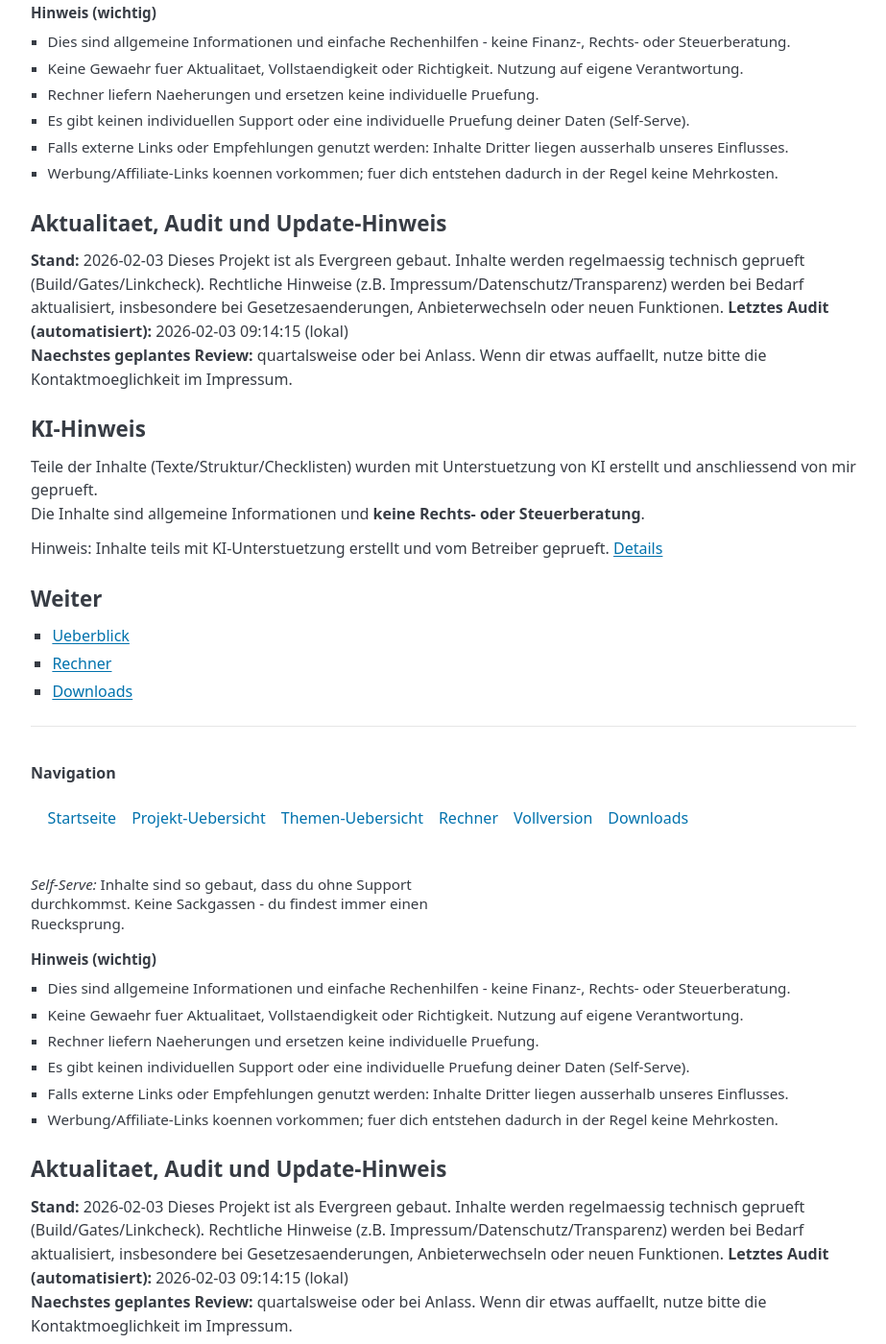
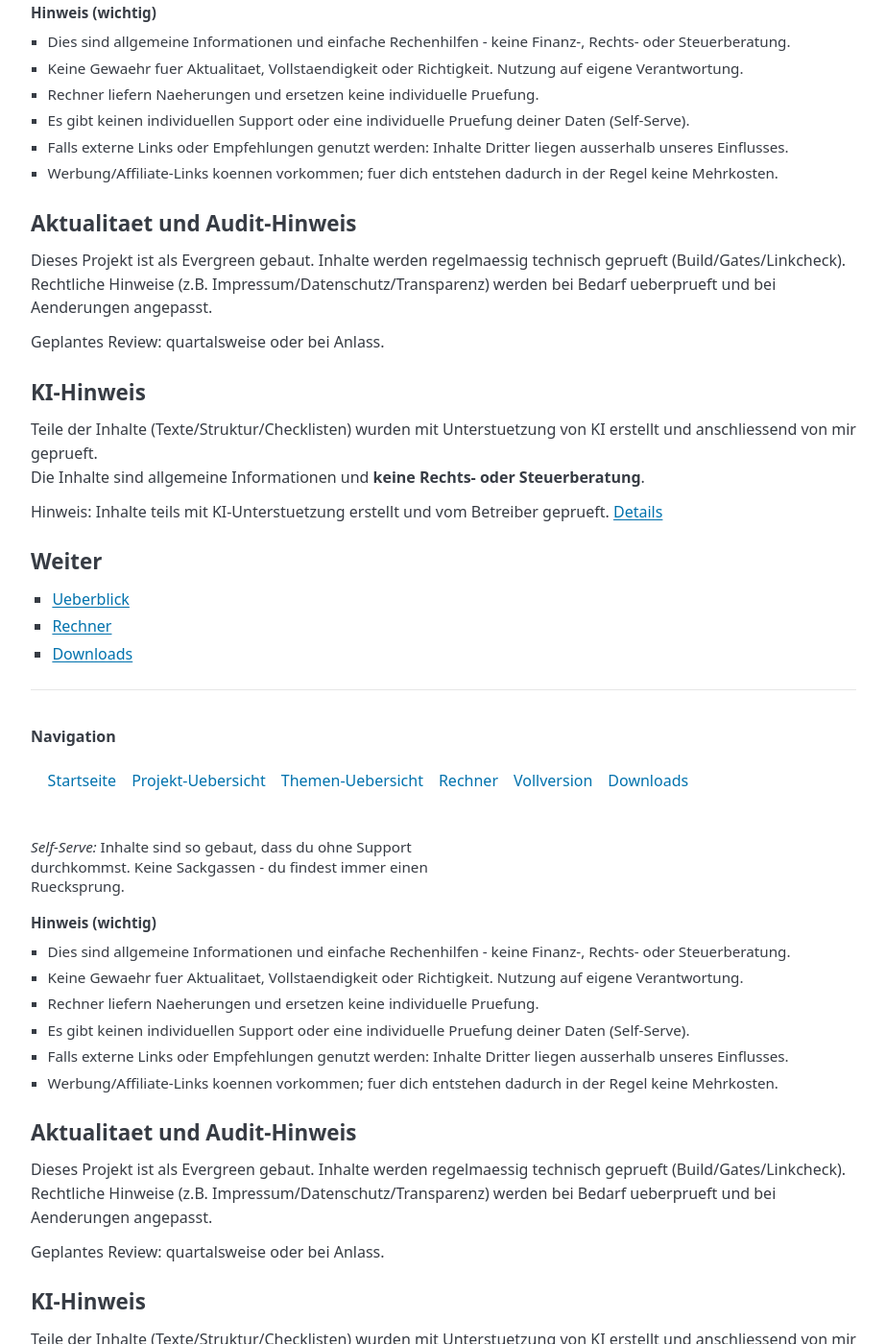
Before and after one commit to gluecklich-tools/einfach-geld-ordnen, a Jekyll site: the page built from seiten/audit.md, in a window 1280 px wide and 1400 px high, scrolled down 808 px. Shown: the whole window at 96% size, without its empty margins (178-1101 px from the left). Built offline with Jekyll 4.4.1, drawn with Linux system fonts in a browser that asks for light colours.

Commit message:
Klaus-Run: automated gates + push 2026-02-21 21:23

```diff
--- a/_includes/disclaimer_finanzinfo.html
+++ b/_includes/disclaimer_finanzinfo.html
@@ -11,14 +11,11 @@
 </section>
 
 <!-- EGO_AUDIT_UPDATE_HINT -->
-## Aktualitaet, Audit und Update-Hinweis
-**Stand:** 2026-02-03
-Dieses Projekt ist als Evergreen gebaut. Inhalte werden regelmaessig technisch geprueft (Build/Gates/Linkcheck). Rechtliche Hinweise (z.B. Impressum/Datenschutz/Transparenz) werden bei Bedarf aktualisiert, insbesondere bei Gesetzesaenderungen, Anbieterwechseln oder neuen Funktionen.
-**Letztes Audit (automatisiert):** 2026-02-03 09:14:15 (lokal)
-**Naechstes geplantes Review:** quartalsweise oder bei Anlass.
-Wenn dir etwas auffaellt, nutze bitte die Kontaktmoeglichkeit im Impressum.
+## Aktualitaet und Audit-Hinweis
 
-<!-- EGO_AI_HINT -->
+Dieses Projekt ist als Evergreen gebaut. Inhalte werden regelmaessig technisch geprueft (Build/Gates/Linkcheck). Rechtliche Hinweise (z.B. Impressum/Datenschutz/Transparenz) werden bei Bedarf ueberprueft und bei Aenderungen angepasst.
+
+Geplantes Review: quartalsweise oder bei Anlass.
 ## KI-Hinweis
 Teile der Inhalte (Texte/Struktur/Checklisten) wurden mit Unterstuetzung von KI erstellt und anschliessend von mir geprueft.
 Die Inhalte sind allgemeine Informationen und **keine Rechts- oder Steuerberatung**.
```
